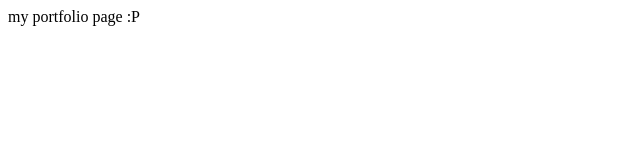
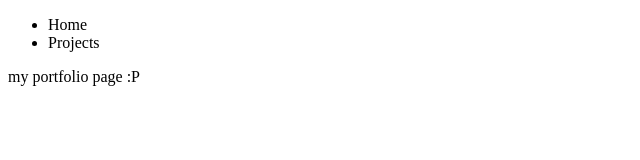
Before and after one commit to jonBarcus/Old-Blog, a plain HTML site: page index.html in a window 1280 px wide. Shown: the whole page, without its empty margins (0-640 px from the left). Drawn offline with Linux system fonts and the light colour scheme.

Commit message:
added header

```diff
--- a/index.html
+++ b/index.html
@@ -5,8 +5,16 @@
 	</head>
 
 	<body>
+		<div id="container">
+			<header>
+				<ul>
+					<li>Home</li>
+					<li>Projects</li>
+				</ul>
+			</header>
 
-		<div>my portfolio page :P</div>
+			<div>my portfolio page :P</div>
+		</div>
 
 	</body>
 
```
